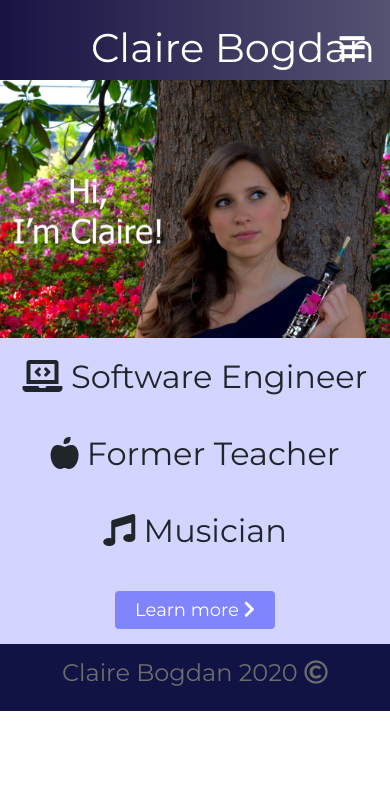
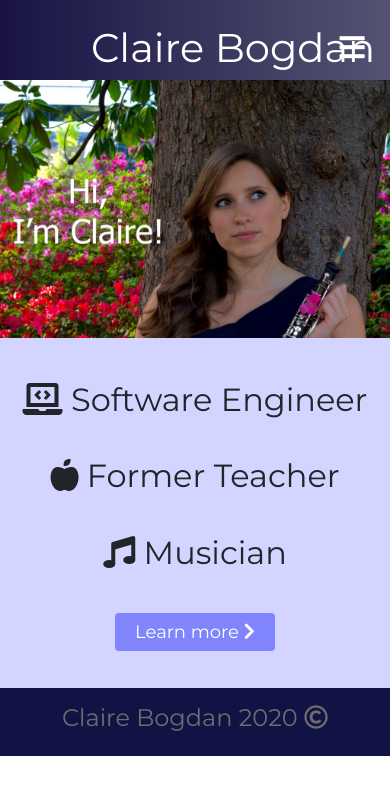
Before and after one commit to clairebogdan/portfolio, a React (Create React App) app: page / in a window 390 px wide. Shown: the top 794 px of the page. Built offline with nearby package versions, Linux system fonts and the light colour scheme; the HTML template or start-up script is replaced by a standard one.

Commit message:
fixed mobile css

```diff
--- a/src/components/styles/About.css
+++ b/src/components/styles/About.css
@@ -1,3 +1,7 @@
+body {
+    overflow-x: hidden;
+}
+
 .about-title {
     background-color:#d3d4ff;
     justify-content: center;
@@ -27,7 +31,7 @@
 
 .center {
     text-align: center;
-    margin: 2%;
+    margin: 6%;
 }
 
 .about-btn {
@@ -54,6 +58,7 @@
     border: black;
 }
 
+
 .button-bar {
     width: 100%;
     display: grid;
@@ -75,7 +80,7 @@
     }
 }
 
-@media screen and (max-width: 400px) {
+@media screen and (max-width: 600px) {
 
     .button-bar {
         display: grid;
--- a/src/components/styles/Home.css
+++ b/src/components/styles/Home.css
@@ -1,3 +1,7 @@
+body {
+  overflow-x: hidden;
+}
+
 .headshot {
   background: url('../../assets/headshot.jpg') 0 0 no-repeat / cover;
   padding-bottom: 65.89%;
@@ -58,7 +62,7 @@
   border: black;
 }
 
-@media screen and (max-width: 760px) {
+@media screen and (max-width: 800px) {
 
   .mobile-headshot {
     display: block;
@@ -66,15 +70,17 @@
   }
 
   .mobile-container {
-    display: block;
+    display: flex;
     align-items: center;
     justify-content: center;
     text-align: center;
     background-color: #d3d4ff;
-    height: auto;
+    height: 350px;
   }
 
   .mobile-text {
+    margin: 0;
+    top: 50%;
     padding: 20px;
   }
 
--- a/src/components/styles/Portfolio.css
+++ b/src/components/styles/Portfolio.css
@@ -32,7 +32,7 @@
     grid-template-columns: 120px 200px 120px 120px;
     grid-column-gap: 10px;
     margin: 1%;
-    padding-top: 5%;
+    padding-top: 8%;
     text-align: center;
     justify-content: center;
     align-items: center;
```
